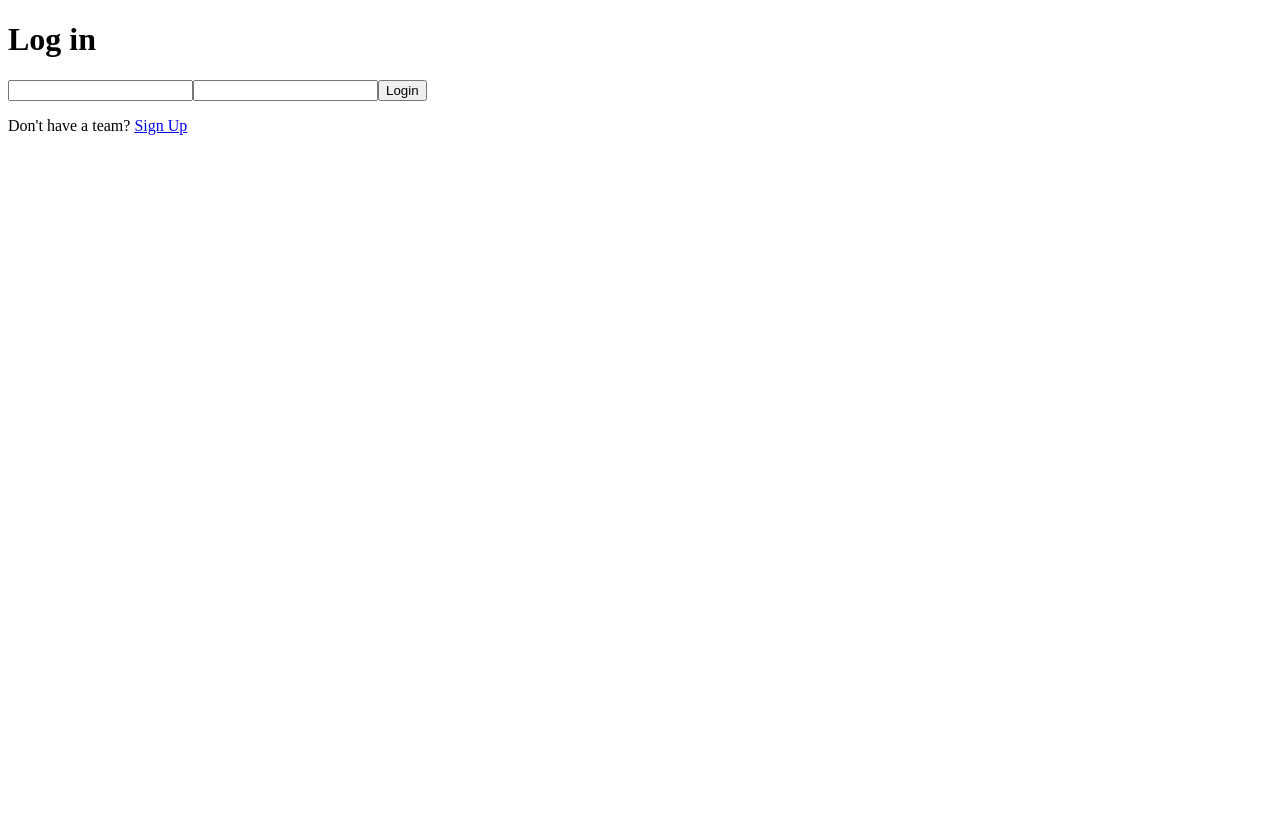
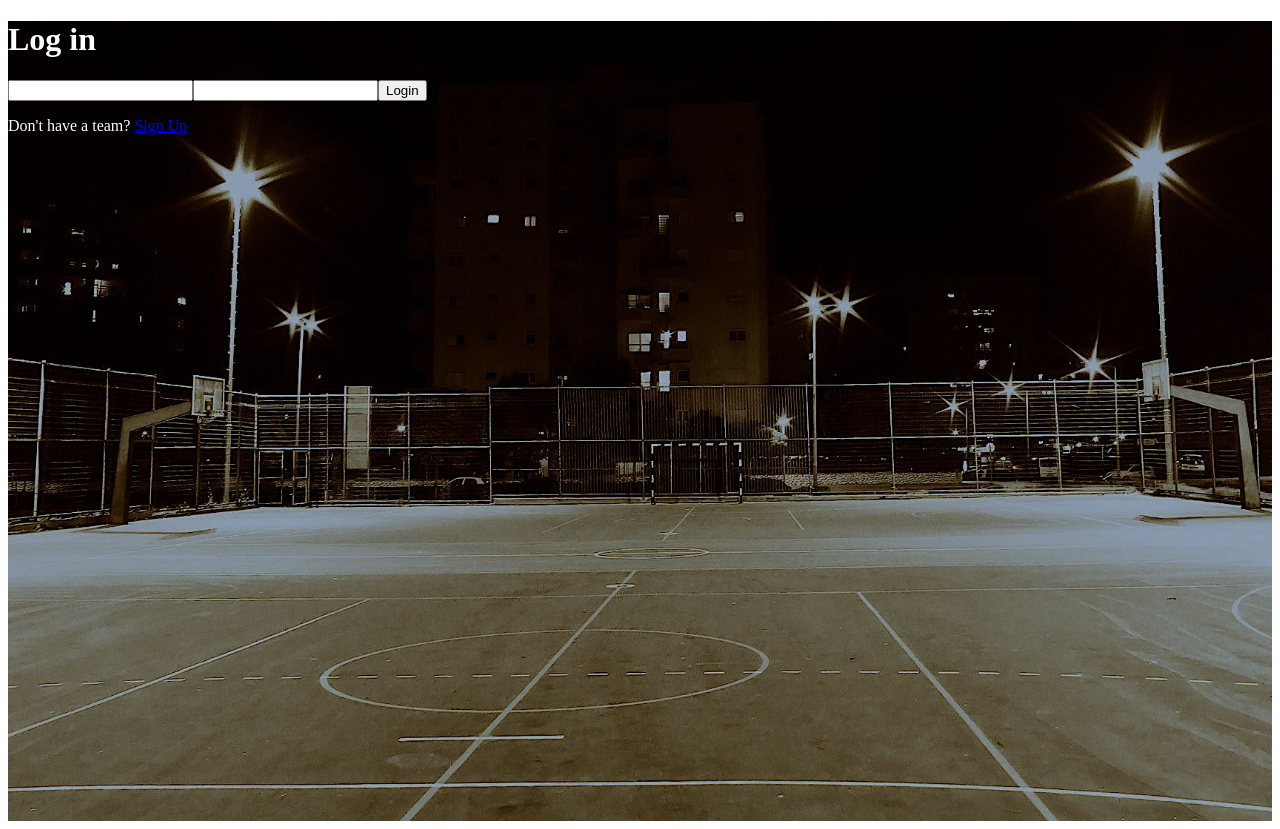
Before and after one commit to vladkim91/blacktop_basketball_arena, a Vue app in the folder blacktop_arena/client/: page /login in a window 1280 px wide. Before the commit the page ends 800 px from the top, so only its background shows below. Built offline with nearby package versions, Linux system fonts and the light colour scheme; no server answers.

Commit message:
logout button added and team add/remove from local storage finished

```diff
--- a/blacktop_arena/client/src/App.vue
+++ b/blacktop_arena/client/src/App.vue
@@ -1,5 +1,5 @@
 <template>
-  <div id="app">
+  <div class="app">
     <router-view />
   </div>
 </template>
@@ -14,30 +14,31 @@ export default {
     this.checkTeam();
   },
   computed: {
-    team_id() {
-      return this.$store.state.id;
+    team() {
+      return this.$store.state.team;
     }
   },
-  data() {
-    return {
-      signedIn: false
-    };
-  },
-
   methods: {
     async getAllPlayers() {
       const res = await GetPlayers();
       this.$store.commit('setPlayers', res);
     },
     checkTeam() {
-      console.log('checking');
-      if (this.team_id) {
-        console.log('has id');
-        this.signedIn = true;
-      } else {
-        this.$router.push('/login');
+        if (JSON.parse(localStorage.getItem('team_name')) === null) {
+        this.$router.push('/login')
       }
     }
   }
 };
 </script>
+
+<style>
+.app {
+  margin: 0;
+  background-image: url('./assets/background.jpeg');
+  background-repeat: no-repeat;
+  background-size: cover;
+  min-height: 100vh;
+  color: white;
+}
+</style>
--- a/blacktop_arena/client/src/components/Nav.vue
+++ b/blacktop_arena/client/src/components/Nav.vue
@@ -1,11 +1,18 @@
 <template>
   <div class="nav">
-    <router-link to="/game">Game</router-link>
+
+    <button @click="logout">log out</button>
   </div>
 </template>
 
 <script>
 export default {
-  name: 'Nav'
+  name: 'Nav',
+  methods: {
+    logout() {
+      localStorage.removeItem('team_name')
+      this.$router.push('/login')
+    }
+  }
 };
 </script>
--- a/blacktop_arena/client/src/router/index.js
+++ b/blacktop_arena/client/src/router/index.js
@@ -4,6 +4,7 @@ import Login from '../views/Login.vue';
 import Game from '../views/Game.vue';
 import Home from '../views/Home.vue';
 import GameUi from '../components/GameUI.vue';
+import TeamDetails from '../views/TeamDetails.vue';
 
 const routes = [
   {
@@ -30,6 +31,11 @@ const routes = [
     path: '/home',
     name: 'Home',
     component: Home
+  },
+  {
+    path: '/team-details',
+    name: 'TeamDetails',
+    component: TeamDetails
   }
 ];
 
--- a/blacktop_arena/client/src/store/index.js
+++ b/blacktop_arena/client/src/store/index.js
@@ -3,7 +3,7 @@ import { createStore } from 'vuex';
 
 export default createStore({
   state: {
-    id: '',
+    team: {},
     players: [],
     teams: []
   },
@@ -14,8 +14,8 @@ export default createStore({
     setPlayers(state, players) {
       state.players = players;
     },
-    setId(state, id) {
-      state.id = id;
+    setTeam(state, team) {
+      state.team = team;
     }
   },
   actions: {},
--- a/blacktop_arena/client/src/views/Login.vue
+++ b/blacktop_arena/client/src/views/Login.vue
@@ -7,8 +7,7 @@
       <input type="password" name="password" v-model="password" />
       <button @click="submitForm" type="submit">Login</button>
     </form>
-    <p>Don't have a team? <router-link to="/signup">Sign Up</router-link> </p>
-
+    <p>Don't have a team? <router-link to="/signup">Sign Up</router-link></p>
   </div>
 </template>
 
@@ -32,11 +31,10 @@ export default {
       const res = await GetTeamByNameAndPassword(formData);
       localStorage.setItem('team_name', JSON.stringify(res));
       this.$store.commit(
-        'setId',
-        JSON.parse(localStorage.getItem('team_name')).id
+        'setTeam',
+        JSON.parse(localStorage.getItem('team_name'))
       );
-      this.$router.push('/home')
-
+      this.$router.push('/home');
     }
   }
 };
--- /dev/null
+++ b/blacktop_arena/client/src/views/TeamDetails.vue
@@ -0,0 +1,22 @@
+<template>
+  <div class="team-details">
+
+  </div>
+</template>
+
+<script>
+export default {
+  name: 'TeamDetails',
+  mounted() {
+    this.getTeamDetails(this.team_id)
+  },
+  computed: {
+    team_id() {
+      return this.$store.state.id
+    }
+  },
+  methods: {
+
+  }
+}
+</script>
```
Also changed, not shown: blacktop_arena/client/src/views/Home.vue (line endings or trailing spaces).
